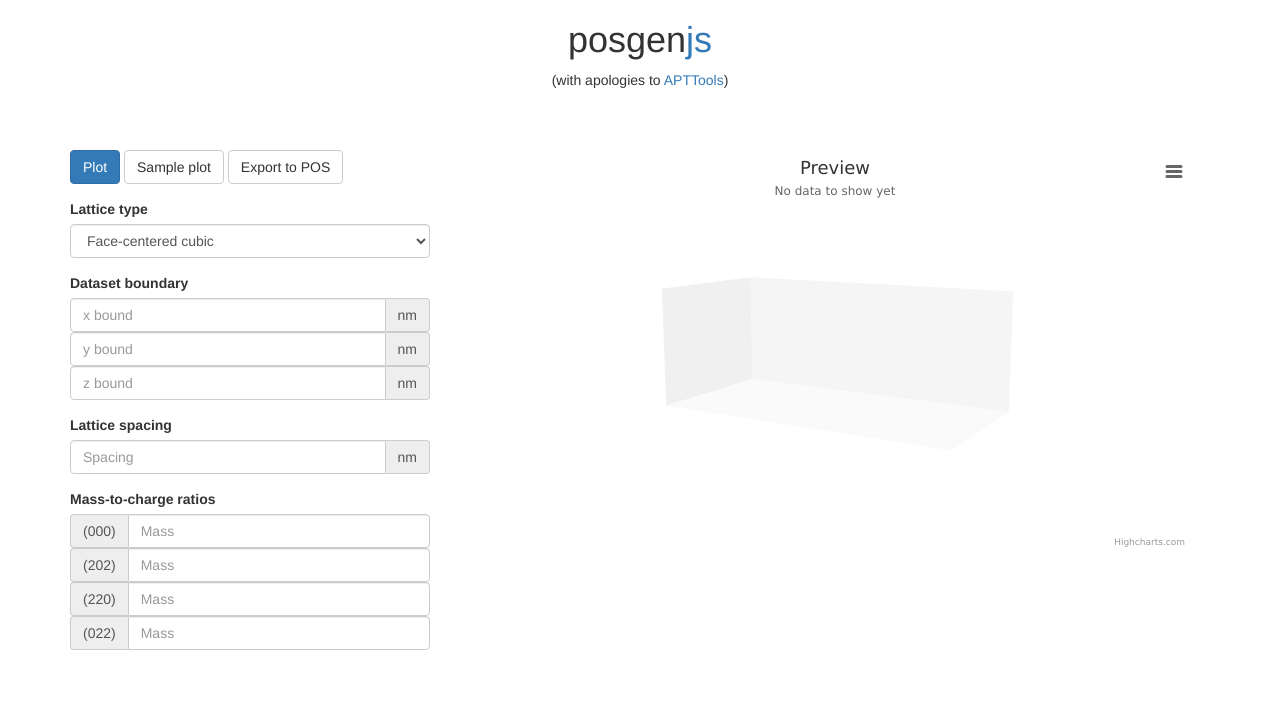
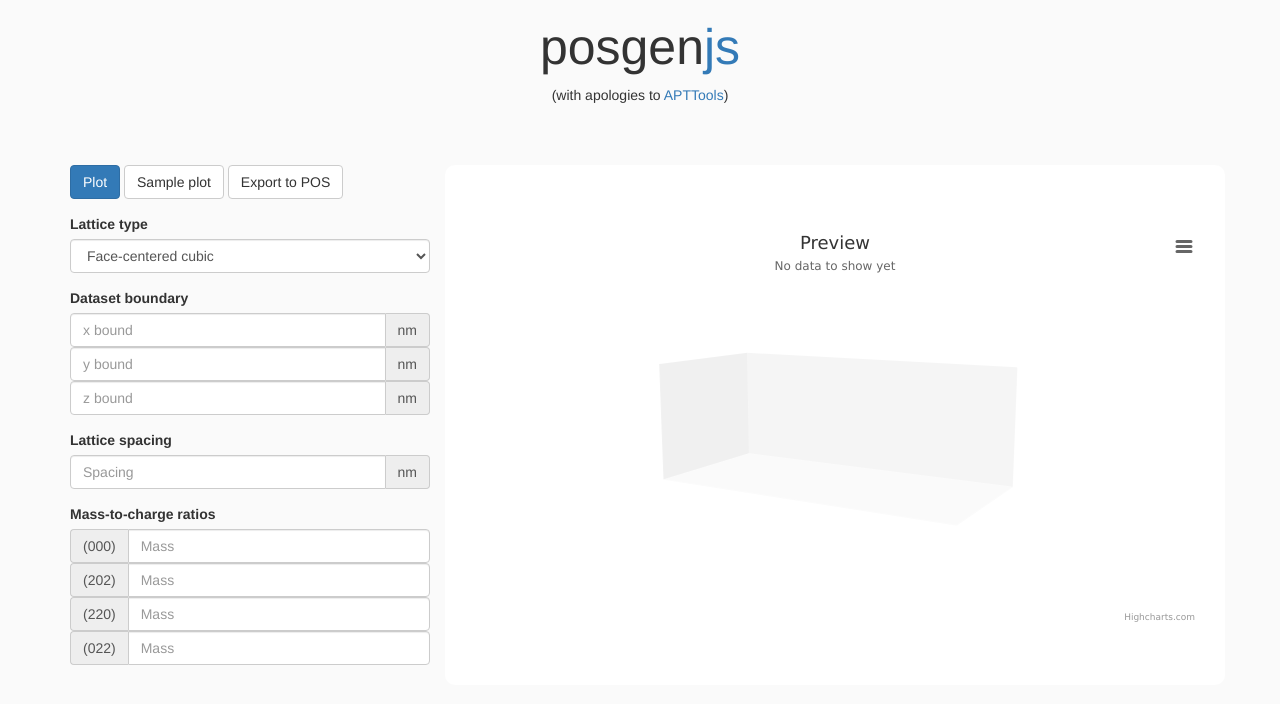
Before and after one commit to echus/posgenjs, a plain HTML site: page index.html in a window 1280 px wide. Drawn offline with nearby package versions, Linux system fonts and the light colour scheme.

Commit message:
UI tweakign

```diff
--- a/index.html
+++ b/index.html
@@ -4,10 +4,11 @@
     <head>
         <title>posgen.js</title>
 
-        <!-- Bootstrap css -->
-        <link href="https://maxcdn.bootstrapcdn.com/bootswatch/3.3.4/lumen/bootstrap.min.css" rel="stylesheet">
         <!-- jQuery -->
         <script src="https://ajax.googleapis.com/ajax/libs/jquery/2.1.3/jquery.min.js"></script>
+        <!-- Bootstrap -->
+        <link href="https://maxcdn.bootstrapcdn.com/bootswatch/3.3.4/lumen/bootstrap.min.css" rel="stylesheet">
+        <script src="https://maxcdn.bootstrapcdn.com/bootstrap/3.3.4/js/bootstrap.min.js"></script>
         <!-- Highcharts -->
         <script src="http://code.highcharts.com/highcharts.js"></script>
         <script src="http://code.highcharts.com/highcharts-3d.js"></script>
@@ -20,11 +21,11 @@
     <body>
         <div class="container">
             <div class="row text-center">
-                <h1>posgen<span class="text-primary">js</span></h1>
+                <h1 class="title">posgen<span class="text-primary">js</span></h1>
                 <p>(with apologies to <a href="http://apttools.sourceforge.net/about.html">APTTools</a>)</p>
             </div>
 
-            <div class="row text-left top-buffer">
+            <div class="row row-eq-height text-left top-buffer">
 
                 <div id="control" class="col-xs-12 col-md-4">
                     <form id="params">
@@ -113,7 +114,7 @@
                     </form>
                 </div> <!-- control -->
 
-                <div id="results" class="col-xs-12 col-md-8">
+                <div id="results" class="results col-xs-12 col-md-8">
                     <div id="plot" class="col-xs-12">
                     </div> <!-- plot -->
                 </div> <!-- results -->
--- a/main.css
+++ b/main.css
@@ -1,3 +1,24 @@
+body {
+    background-color: #fafafa;
+}
+
+.title {
+    font-size: 50px;
+}
+
+.results {
+    background-color: #ffffff;
+    border-radius: 10px;
+    padding: 60px 5px;
+}
+/*
+.row-eq-height {
+  display: -webkit-box;
+  display: -webkit-flex;
+  display: -ms-flexbox;
+  display:         flex;
+}*/
+
 .top-buffer {
     margin-top:50px;
 }
```
